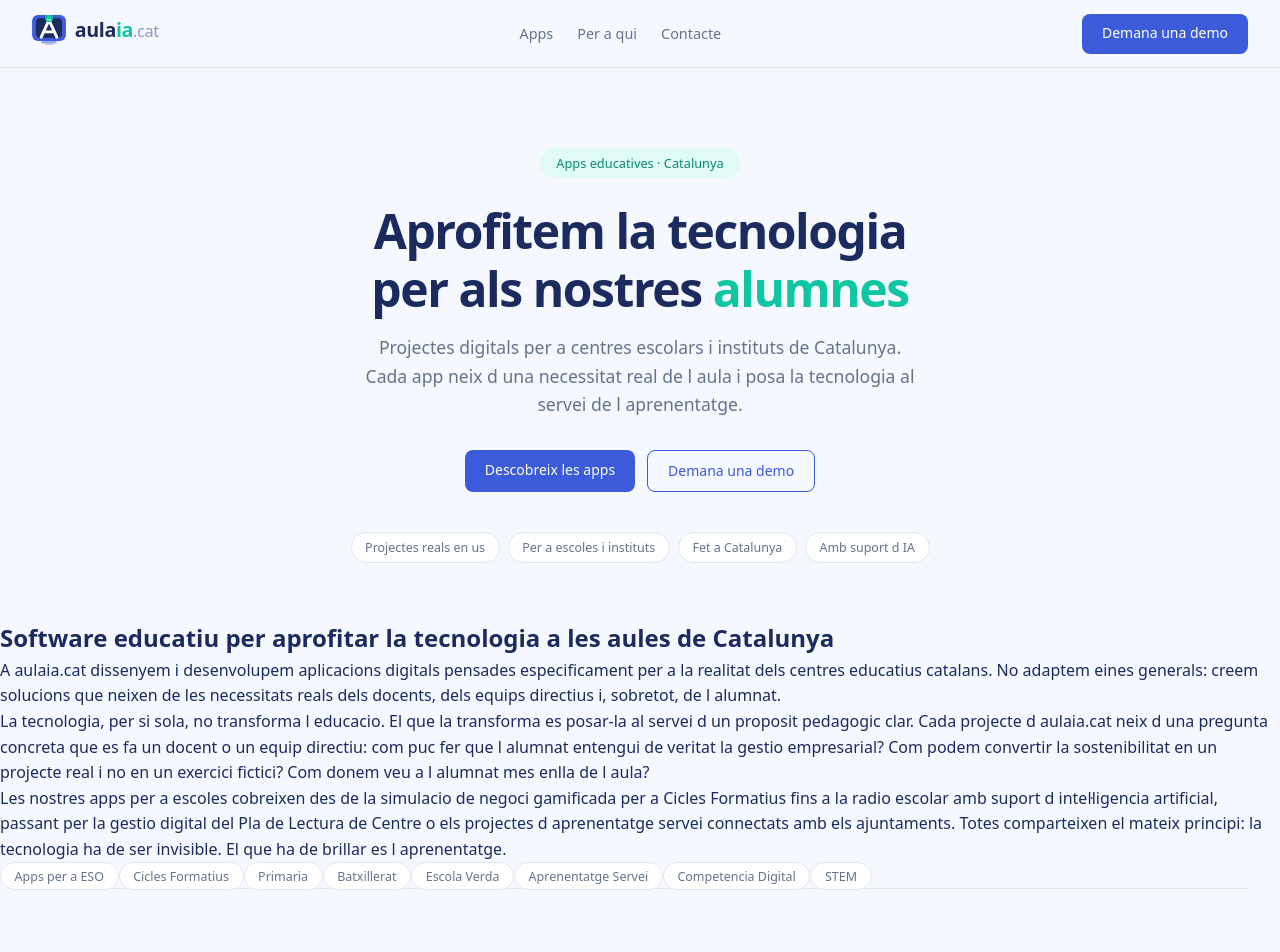
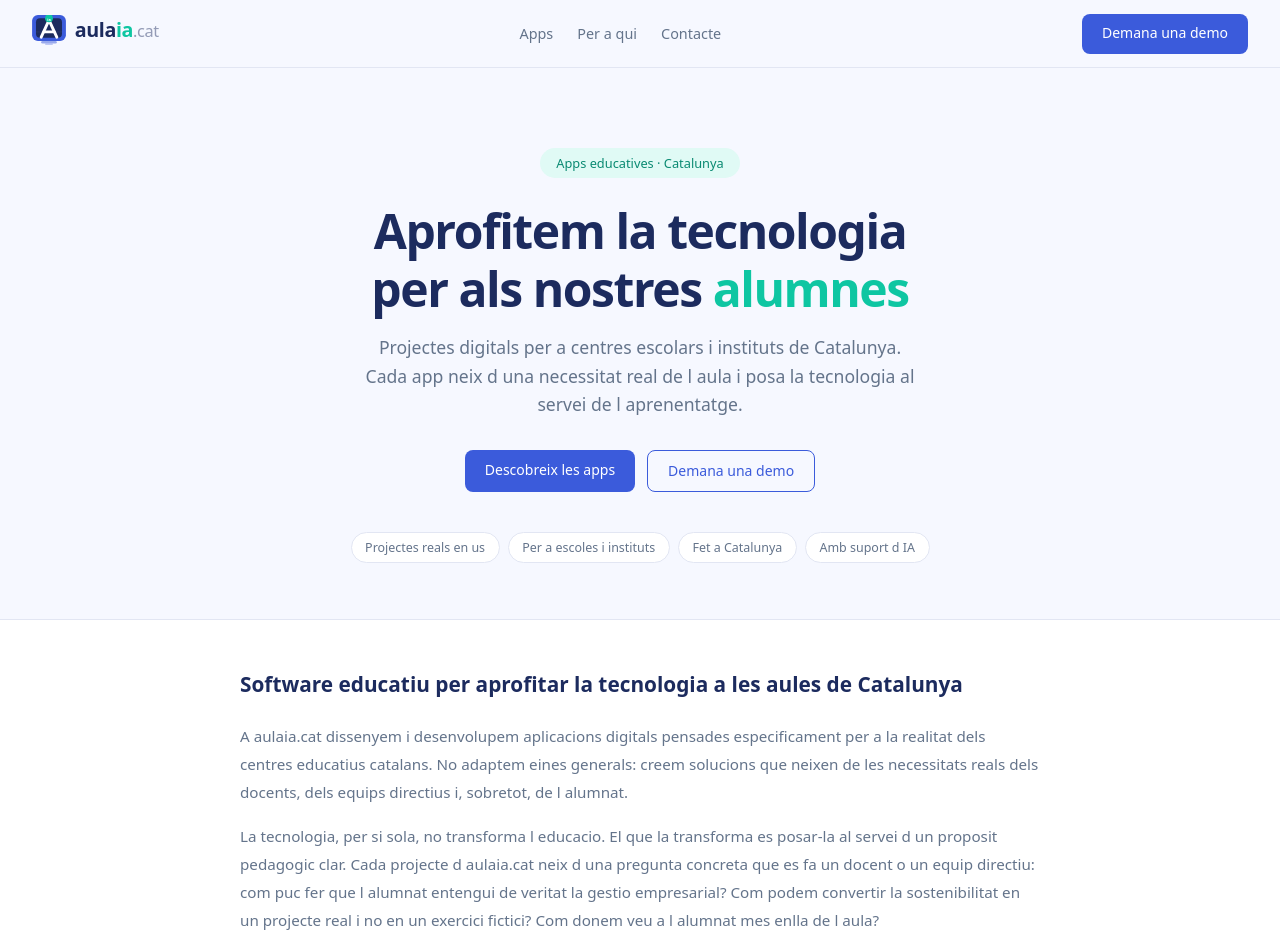
Before and after one commit to MYfabio/aulaia-cat, a Next.js app: page / in a window 1280 px wide. Shown: the top 952 px of the page. Built offline with nearby package versions, Linux system fonts and the light colour scheme.

Commit message:
seo: estils per seccio introductoria i text llarg

```diff
--- a/app/globals.css
+++ b/app/globals.css
@@ -105,3 +105,10 @@ a { color: inherit; text-decoration: none; }
   .footer-inner { grid-template-columns:1fr; }
   .landing { padding:2rem 1.25rem; }
 }
+
+.seo-intro { background: var(--surface); border-top: 1px solid var(--border); border-bottom: 1px solid var(--border); padding: 3rem 2rem; }
+.seo-intro-inner { max-width: 800px; margin: 0 auto; }
+.seo-intro h2 { font-size: 1.3rem; font-weight: 600; color: var(--navy); margin-bottom: 1.25rem; }
+.seo-intro p { font-size: 0.95rem; color: var(--muted); line-height: 1.85; margin-bottom: 1rem; }
+.seo-intro-tags { display: flex; gap: 0.5rem; flex-wrap: wrap; margin-top: 1.5rem; }
+.seo-text { font-size: 0.92rem; color: var(--muted); line-height: 1.85; margin-bottom: 2rem; border-left: 3px solid var(--border-accent); padding-left: 1.25rem; }
```
